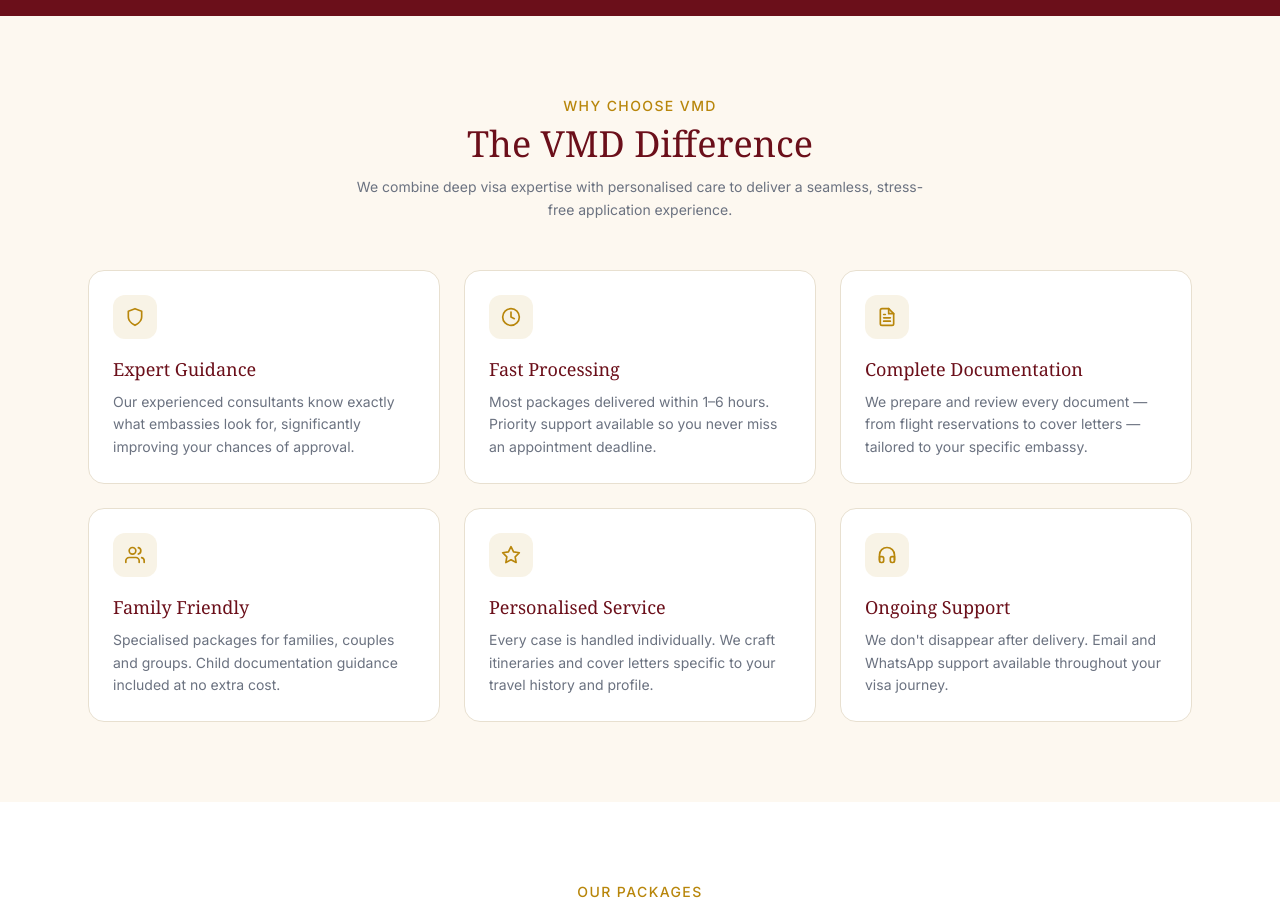
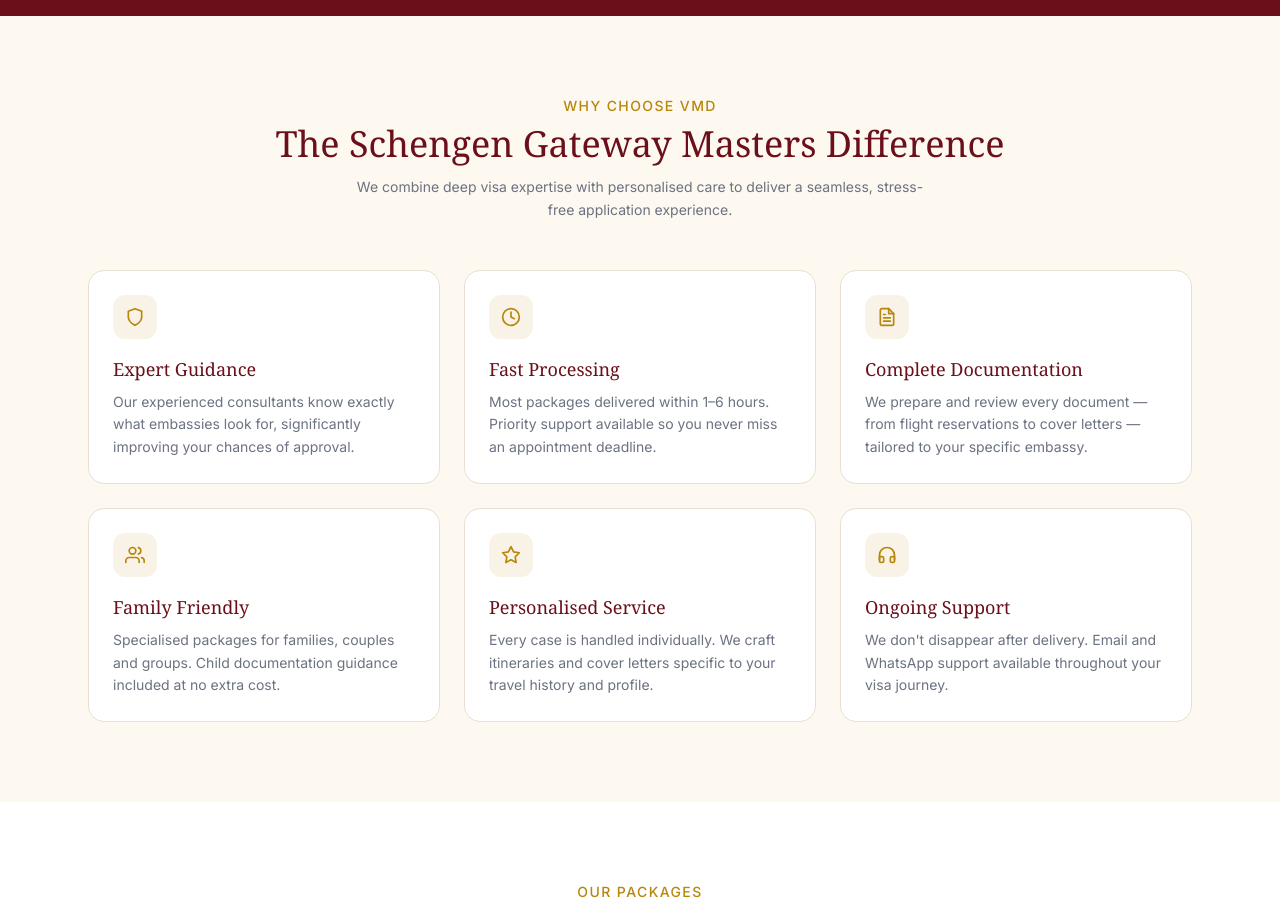
Before and after one commit to charithnishara/vmd-schengen, a React (Vite) app in the folder client/: page / in a window 1280 px wide. Shown: the part 960-1873 px from the top of the page. Built offline with nearby package versions, Linux system fonts and the light colour scheme.

Commit message:
Update heading to reflect new branding

```diff
--- a/client/src/components/WhyUs.jsx
+++ b/client/src/components/WhyUs.jsx
@@ -39,7 +39,7 @@ export default function WhyUs() {
       <div className="max-w-6xl mx-auto px-4 sm:px-6">
         <div className="text-center mb-12">
           <p className="text-gold font-medium text-sm uppercase tracking-widest mb-2">Why Choose VMD</p>
-          <h2 className="font-serif text-3xl sm:text-4xl text-primary mb-3">The VMD Difference</h2>
+          <h2 className="font-serif text-3xl sm:text-4xl text-primary mb-3">The Schengen Gateway Masters Difference</h2>
           <p className="text-gray-500 max-w-xl mx-auto text-sm leading-relaxed">
             We combine deep visa expertise with personalised care to deliver a seamless, stress-free application experience.
           </p>
```
